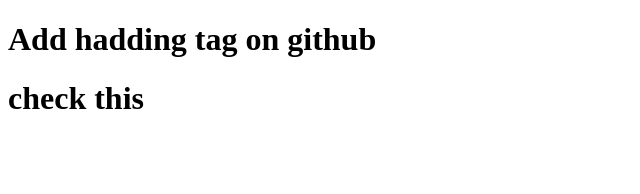
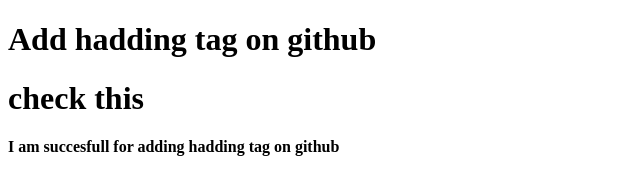
Before and after one commit to proloypaul/my_first_repository, a plain HTML site: page index.html in a window 1280 px wide. Shown: the whole page, without its empty margins (0-640 px from the left). Drawn offline with Linux system fonts and the light colour scheme.

Commit message:
succes msg

```diff
--- a/index.html
+++ b/index.html
@@ -9,5 +9,6 @@
 <body>
     <h1>Add hadding tag on github</h1>
     <h1>check this</h1>
+    <b>I am succesfull for adding hadding tag on github</b>
 </body>
 </html>
```
